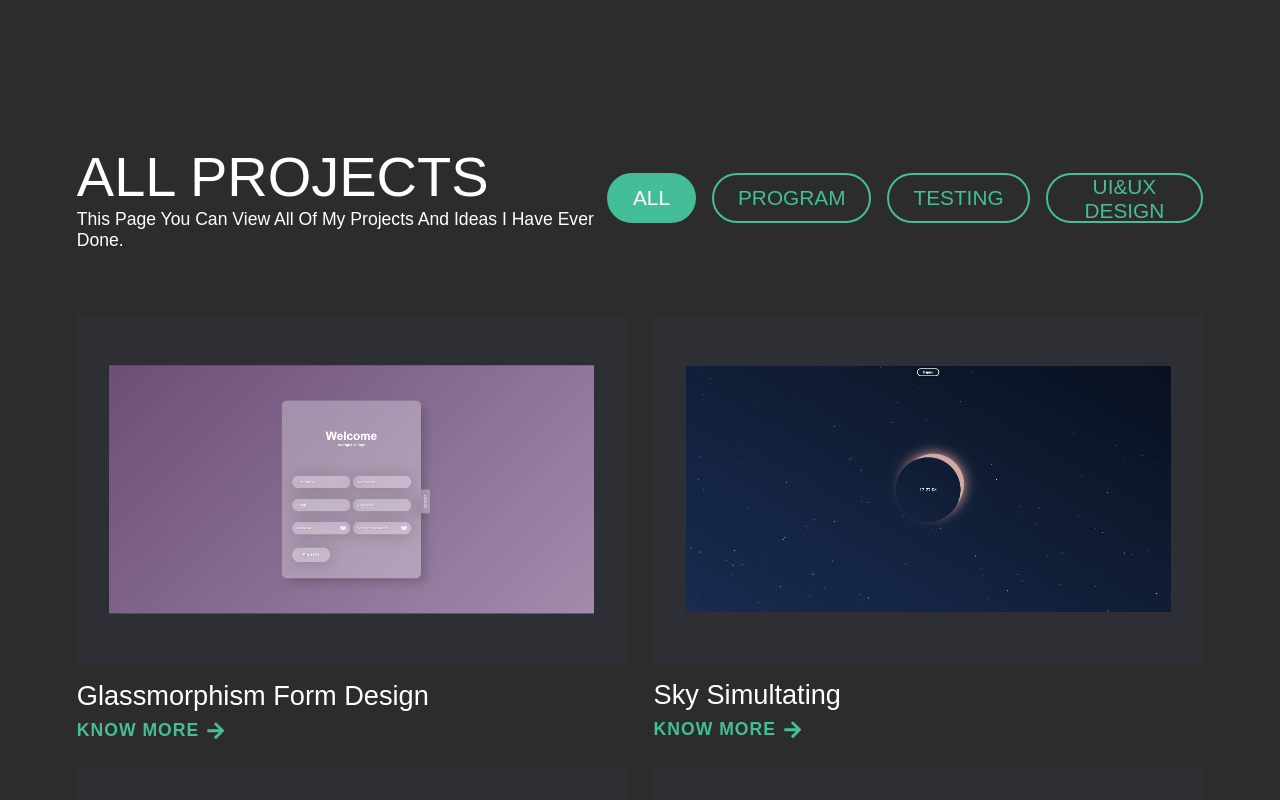
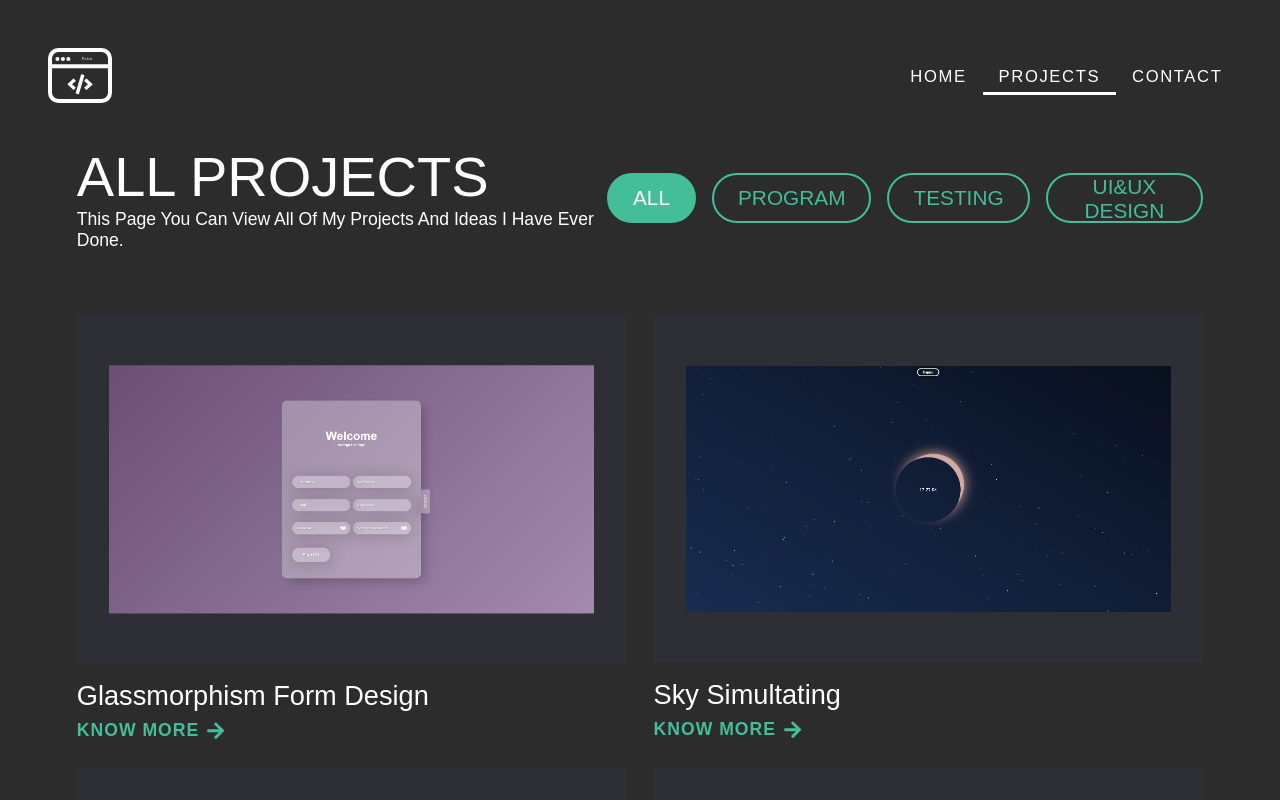
Before and after one commit to Polcsi/my-portfolio-with-react, a React (Create React App) app: page /projects in a window 1280 px wide. Shown: the top 800 px of the page. Built offline with nearby package versions, Linux system fonts and the light colour scheme.

Commit message:
refactor nav

```diff
--- a/src/components/NavLinks.js
+++ b/src/components/NavLinks.js
@@ -4,11 +4,13 @@ import { Link } from "react-router-dom";
 
 const NavLinks = ({ setShowLinks, links }) => {
   return links.map((link, index) => {
-    const { url, title, type } = link;
+    const { url, title, type, active } = link;
     if (type === "route") {
       return (
         <li key={index} onClick={() => setShowLinks(false)}>
-          <Link to={url}>{title}</Link>
+          <Link className={active ? "active-link" : ""} to={url}>
+            {title}
+          </Link>
         </li>
       );
     } else {
--- a/src/components/Navbar.js
+++ b/src/components/Navbar.js
@@ -1,55 +1,15 @@
-import React, { useState, useEffect, useRef } from "react";
+import React, { useState } from "react";
 import logo from "../icons/logo.svg";
 import { FaBars, FaTimes } from "react-icons/fa";
 import { social } from "../data";
 import "../css/nav.css";
 import NavLinks from "../components/NavLinks";
-
-function debounce(fn, ms) {
-  let timer;
-  return (_) => {
-    clearTimeout(timer);
-    timer = setTimeout((_) => {
-      timer = null;
-      fn.apply(this, arguments);
-    }, ms);
-  };
-}
+import { Link } from "react-router-dom";
 
 const Navbar = ({ links }) => {
   const [showLinks, setShowLinks] = useState(false);
   const [scroll, setScroll] = useState(false);
-  const linksContainerRef = useRef(null);
-  const linksRef = useRef(null);
-  const navHeaderRef = useRef(null);
-  const progressBarRef = useRef(null);
 
-  useEffect(() => {
-    linksContainerRef.current.style.height = `${window.innerHeight}px`;
-    if (showLinks) {
-      linksContainerRef.current.style.left = "0%";
-      document.body.style.overflow = "hidden";
-    } else {
-      linksContainerRef.current.style.left = "-110%";
-      document.body.style.overflow = "auto";
-    }
-  }, [showLinks]);
-
-  useEffect(() => {
-    const debouncedWindowResize = debounce(function handleResize() {
-      linksContainerRef.current.style.height = `${window.innerHeight}px`;
-      if (showLinks && window.innerWidth >= 800) {
-        document.body.style.overflow = "auto";
-      } else if (showLinks && window.innerWidth <= 800) {
-        document.body.style.overflow = "hidden";
-      }
-    }, 1000);
-
-    window.addEventListener("resize", debouncedWindowResize);
-    return () => {
-      window.removeEventListener("resize", debouncedWindowResize);
-    };
-  }, [showLinks]);
   window.addEventListener("scroll", function () {
     this.scrollY > 50 ? setScroll(true) : setScroll(false);
     /* progress bar */
@@ -62,38 +22,47 @@ const Navbar = ({ links }) => {
     this.document.getElementById("my-bar").style.width = scrolled + "%";
   });
 
+  const handlingEvents = () => {
+    let classes = "navbar";
+    if (scroll) {
+      classes += " sticky";
+    }
+    if (showLinks) {
+      classes += " show";
+      document.body.classList.add("disabledScroll");
+    } else {
+      document.body.classList.remove("disabledScroll");
+    }
+    return classes;
+  };
+
   return (
-    <nav>
-      <div className={scroll ? `nav-center nav-sticky` : "nav-center"}>
-        <div className="nav-header" ref={navHeaderRef}>
-          <img src={logo} alt="logo" className="logo" />
-          <button className="nav-toggle" onClick={() => setShowLinks(true)}>
-            <FaBars />
-          </button>
+    <nav className={handlingEvents()}>
+      <div className="content">
+        <div className="logo">
+          <Link to="/">
+            <img src={logo} alt="logo" />
+          </Link>
         </div>
-        <div className="links-container" ref={linksContainerRef}>
-          <div className="nav-header mobile-nav">
-            <div className="logo">
-              <img src={logo} alt="logo" className="logo" />
-            </div>
-            <button
-              className="nav-toggle close-nav-btn"
-              onClick={() => setShowLinks(false)}
-            >
-              <FaTimes />
-            </button>
+        <ul className="menu-list">
+          <div className="sidebar-logo logo">
+            <img src={logo} alt="logo" />
           </div>
-          <ul className="links" ref={linksRef}>
-            <NavLinks setShowLinks={setShowLinks} links={links} />
-          </ul>
-          <ul className="social-icons">
-            {social.map((item) => {
-              const { id, url, icon } = item;
+          <div
+            className={
+              showLinks ? "icon cancel-btn show" : "icon cancel-btn hide"
+            }
+          >
+            <FaTimes onClick={() => setShowLinks(false)} />
+          </div>
+          <NavLinks setShowLinks={setShowLinks} links={links} />
+          <ul className="social-icons-nav">
+            {social.map(({ id, url, icon, text }) => {
               return (
                 <li key={id}>
                   <a
-                    className="icon"
                     href={url}
+                    title={text}
                     target="_blank"
                     rel="noopener noreferrer"
                   >
@@ -103,6 +72,11 @@ const Navbar = ({ links }) => {
               );
             })}
           </ul>
+        </ul>
+        <div
+          className={showLinks ? "icon menu-btn hide" : "icon menu-btn show"}
+        >
+          <FaBars onClick={() => setShowLinks(true)} />
         </div>
       </div>
       <div
@@ -111,7 +85,6 @@ const Navbar = ({ links }) => {
             ? "progress-scroll-container show-scroll-container"
             : "progress-scroll-container"
         }
-        ref={progressBarRef}
       >
         <div className="progress-scroll-bar" id="my-bar"></div>
       </div>
--- a/src/css/contact.css
+++ b/src/css/contact.css
@@ -62,6 +62,7 @@
     width: clamp(12.5rem, 15vw, 16.25rem);
     height: clamp(3.13rem, 4vw, 4.38rem);
     padding: 0 !important;
+    border: none;
     font-size: clamp(1.1rem, 1.4vw, 1.3rem) !important;
     border-radius: 5px;
     transition: all ease .2s;
--- a/src/css/home.css
+++ b/src/css/home.css
@@ -379,6 +379,7 @@
   color: var(--green-primary);
   font-weight: 600;
   font-size: 1.1rem;
+  text-decoration: none;
   text-transform: uppercase;
   letter-spacing: 1px;
   text-align: center;
--- a/src/css/index.css
+++ b/src/css/index.css
@@ -85,6 +85,7 @@ body {
 .btn {
   cursor: pointer;
   text-transform: uppercase;
+  text-decoration: none;
   background: transparent;
   padding: 20px;
   font-size: 1.3rem;
--- a/src/css/nav.css
+++ b/src/css/nav.css
@@ -1,13 +1,13 @@
-nav {
+/* nav {
     background: transparent;
     font-family: 'Poppins';
     position: fixed;
     top: 0;
+    left: 0;
     backface-visibility: hidden;
     width: 100vw;
     z-index: 1000;
 }
-
 ul {
   list-style-type: none;
 }
@@ -71,6 +71,10 @@ a {
 .links a:hover::before {
   transform: scaleX(1);
   transform-origin: left;
+}
+.active-link::before {
+   transform: scaleX(1) !important;
+    transform-origin: left !important;
 }
 .social-icons {
     position: absolute;
@@ -167,9 +171,148 @@ a {
     color: var(--clr-primary-5);
     transition: var(--transition);
   }
+} */
+
+.navbar{
+  width: 100%;
+  position: fixed;
+  top: 0;
+  left: 0;
+  z-index: 1000;
+  padding: 3rem 1rem 1.2rem 1rem;
+  transition: all 0.3s ease;
+}
+.navbar.sticky{
+  background: var(--gray-primary-6);
+  padding: 2rem 1rem 1.4rem 1rem !important;
+}
+.navbar .content{
+  display: flex;
+  align-items: center;
+  justify-content: space-between;
+  margin-left: clamp(0.1rem, 2.5vw, 6rem);
+  margin-right: clamp(0rem, 2vw, 4rem);
+}
+.navbar .menu-list{
+  display: inline-flex;
+}
+.logo img {
+  width: clamp(50px, 5vw, 70px );
+}
+.menu-list li{
+    list-style: none;
+}
+.menu-list li a {
+  position: relative;
+  color: var(--text-color);
+  text-decoration: none;
+  text-transform: uppercase;
+  font-size: clamp(1rem, 1.3vw, 1.6rem);
+  letter-spacing: var(--spacing);
+  display: block;
+  padding: 0.5rem 1rem;
+  transition: var(--transition);
+  text-align: center;
+  font-weight: 500;
+}
+.menu-list li a::before {
+    position: absolute;
+    content: '';
+    left: 0;
+    bottom: 0;
+    height: 3px;
+    width: 100%;
+    background: #fff;
+    transform: scaleX(0);
+    transform-origin: right;
+    transition: transform .4s linear;
+}
+.menu-list li a:hover::before {
+  transform: scaleX(1);
+  transform-origin: left;
+}
+.active-link::before {
+   transform: scaleX(1) !important;
+    transform-origin: left !important;
+}
+.icon {
+    color: #fff;
+    font-size: 1.6rem;
+    cursor: pointer;
+    display: none;
+}
+.icon.cancel-btn{
+    position: absolute;
+    right: 30px;
+    top: 20px;
+    font-size: 2rem;
+}
+.social-icons-nav {display: none;}
+.sidebar-logo {display: none;}
+
+@media screen and (max-width: 900px) {
+    body.disabledScroll{
+      overflow: hidden !important;
+    }
+    .menu-list li a:hover::before {
+      transform: scaleX(0);
+    }
+    .icon{
+        display: block;
+    }
+    .icon.hide{
+        display: none;
+    }
+    .navbar .menu-list{
+        position: fixed;
+        z-index: 1001;
+        top: 0;
+        left: -100%;
+        height: 100vh;
+        width: 100%;
+        max-width: 500px;
+        background: #222;
+        display: flex;
+        flex-direction: column;
+        align-items: center;
+        justify-content: center;
+        padding-top: 40px 0;
+        text-align: center;
+        transition: all 0.3s ease;
+    }
+    .navbar.show .menu-list{
+        left: 0%;
+      }
+    .navbar.show .menu-list li a{
+        margin-left: 0px;
+      }
+    .navbar .menu-list.active{
+        left: 0%;
+    }
+    .navbar .menu-list li{
+        margin-top: 45px;
+    }
+    .navbar .menu-list li a{
+        font-size: 1.2rem;
+    }
+    .social-icons-nav {
+      display: flex;
+      position: absolute;
+      gap: .7rem;
+      bottom: 0;
+    }
+    .sidebar-logo {
+      display: unset;
+      position: absolute;
+      top: 20px;
+      left: 30px;
+    }
 }
 
 .progress-scroll-container {
+  position: absolute;
+  bottom: 0;
+  left: 0;
   width: 100%;
   height: clamp(.3rem, 0.4vw, .6rem);
   background: #ccc;
--- a/src/pages/Contact.js
+++ b/src/pages/Contact.js
@@ -115,9 +115,9 @@ const Contact = () => {
     <div className="contact-page">
       <Navbar
         links={[
-          { title: "home", type: "route" },
-          { title: "projects", type: "route", url: "/projects" },
-          { title: "contact", type: "route", url: "/contact" },
+          { title: "home", type: "route", url: "/", active: false },
+          { title: "projects", type: "route", url: "/projects", active: false },
+          { title: "contact", type: "route", url: "/contact", active: true },
         ]}
       />
       <div className="contact-title">
--- a/src/pages/Error.js
+++ b/src/pages/Error.js
@@ -1,10 +1,12 @@
 import React from "react";
 import { Link } from "react-router-dom";
 import "../css/error.css";
+import Navbar from "../components/Navbar";
 
 const Error = () => {
   return (
     <section className="error-page">
+      <Navbar links={[]} />
       <div className="error-background-circle"></div>
       <div className="error-container">
         <div className="error-title">
--- a/src/pages/Home.js
+++ b/src/pages/Home.js
@@ -12,13 +12,13 @@ const Home = () => {
     <>
       <Navbar
         links={[
-          { title: "home", type: "scroll" },
-          { title: "about", type: "scroll" },
-          { title: "skills", type: "scroll" },
-          { title: "services", type: "scroll" },
-          { title: "pricing", type: "scroll" },
-          { title: "projects", type: "scroll" },
-          { title: "contact", type: "route", url: "/contact" },
+          { title: "home", type: "scroll", active: false },
+          { title: "about", type: "scroll", active: false },
+          { title: "skills", type: "scroll", active: false },
+          { title: "services", type: "scroll", active: false },
+          { title: "pricing", type: "scroll", active: false },
+          { title: "projects", type: "scroll", active: false },
+          { title: "contact", type: "route", url: "/contact", active: false },
         ]}
       />
       <Hero />
--- a/src/pages/Project.js
+++ b/src/pages/Project.js
@@ -11,6 +11,13 @@ const Project = () => {
 
   return (
     <section className="section project-page">
+      <Navbar
+        links={[
+          { title: "home", type: "route", url: "/" },
+          { title: "projects", type: "route", url: "/projects" },
+          { title: "contact", type: "route", url: "/contact" },
+        ]}
+      />
       <div className="section-header">
         <h2>project page</h2>
         <h1>{title}</h1>
--- a/src/pages/Projects.js
+++ b/src/pages/Projects.js
@@ -17,6 +17,13 @@ const Projects = () => {
 
   return (
     <section className="projects-page">
+      <Navbar
+        links={[
+          { title: "home", type: "route", url: "/", active: false },
+          { title: "projects", type: "route", url: "/projects", active: true },
+          { title: "contact", type: "route", url: "/contact", active: false },
+        ]}
+      />
       <div className="projects-page-header">
         <div className="projects-page-header-title">
           <h1>all projects</h1>
```
Also changed, not shown: src/data.js (+0 -51 lines). Lines whose indentation alone changed are shown as unchanged.
